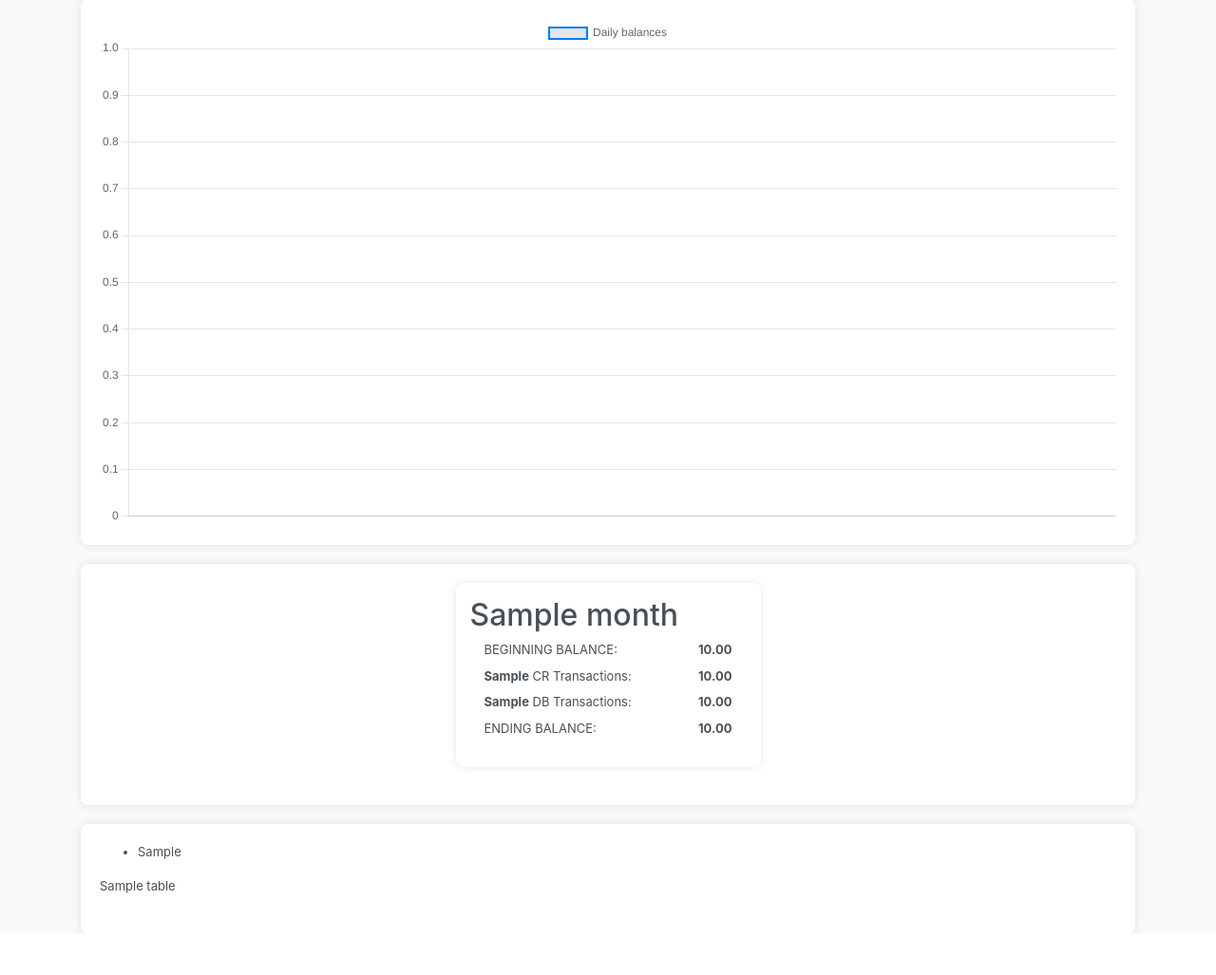
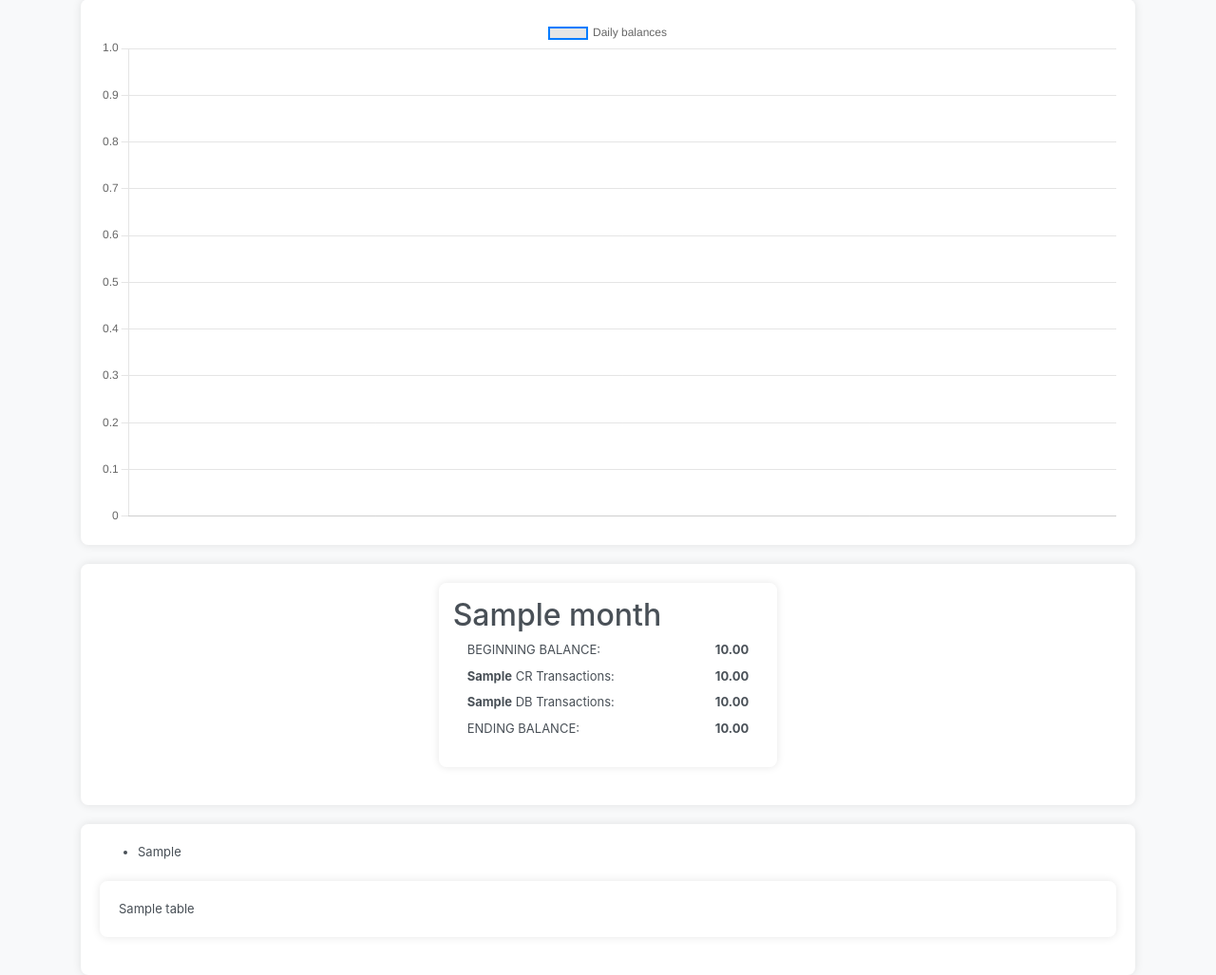
Before and after one commit to ConnieLWY/webapp-ocr, a Flask app: template templates/analysis.html in a window 1280 px wide. Shown: the part 77-1104 px from the top of the page at 95% size. Before the commit the page ends 1060 px from the top, so only its background shows below. Run offline with Flask 3, Linux system fonts and the light colour scheme; the template is opened without the code that fills it: most values are stand-ins (such as "Sample title", 1, 10 or a date in 2020); some libraries are stand-ins or nearby versions.

Commit message:
Add files via upload

```diff
--- a/templates/analysis.html
+++ b/templates/analysis.html
@@ -42,7 +42,6 @@
             margin-bottom: 20px;
             border-radius: 8px;
             box-shadow: 0 0 8px rgba(0, 0, 0, 0.1);
-            width: 30%;
         }
 
         .summary-container ul {
@@ -130,7 +129,7 @@
         <!-- Summary Containers -->
         <div class="container summary-container-wrapper">
             {% for month, data in summary_data.items() %}
-            <div class="summary-container">
+            <div class="summary-container col-md-4">
                 <h2>{{ month }}</h2>
                 <div class="col-12">
                     <div class="row">
@@ -187,7 +186,11 @@
                 </div>
             {% endif %}
 
-            {{ table|safe }}
+            <div class="container table-container table-responsive">
+                <!-- ... content ... -->
+                {{ table|safe }}
+                <!-- ... content ... -->
+            </div>
 
             <!-- Pagination -->
             <div class="pagination">
```
